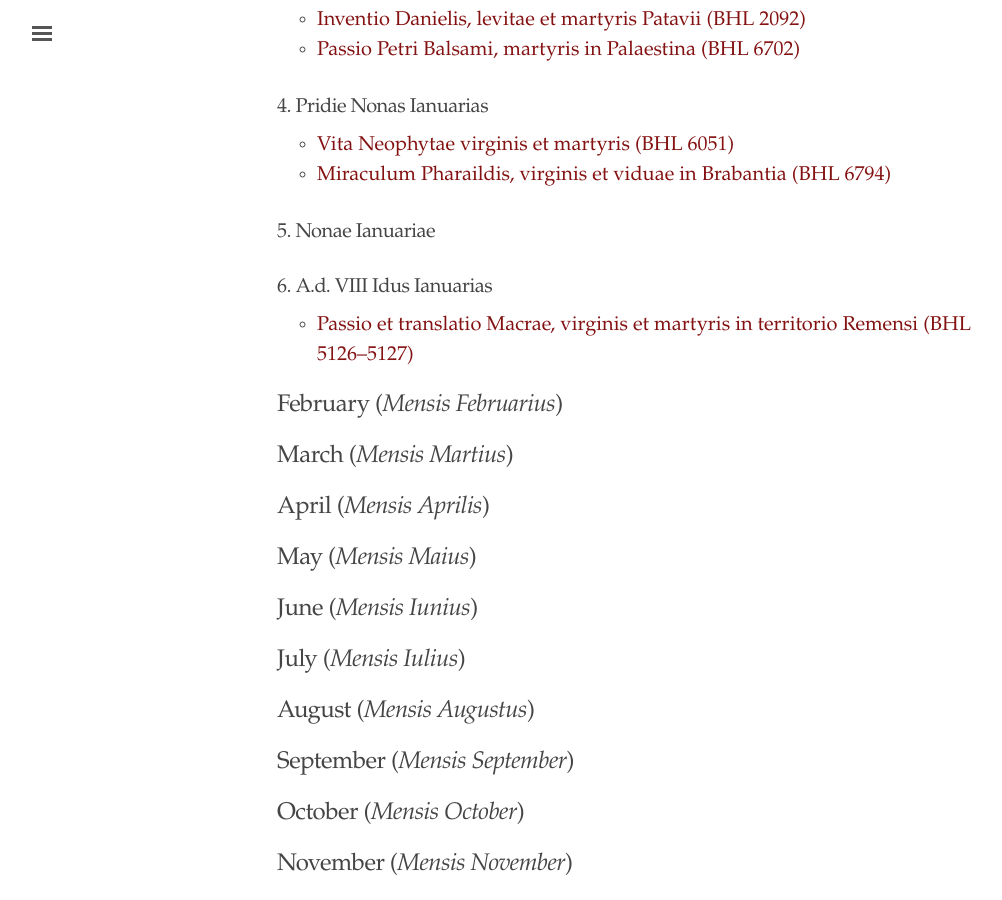
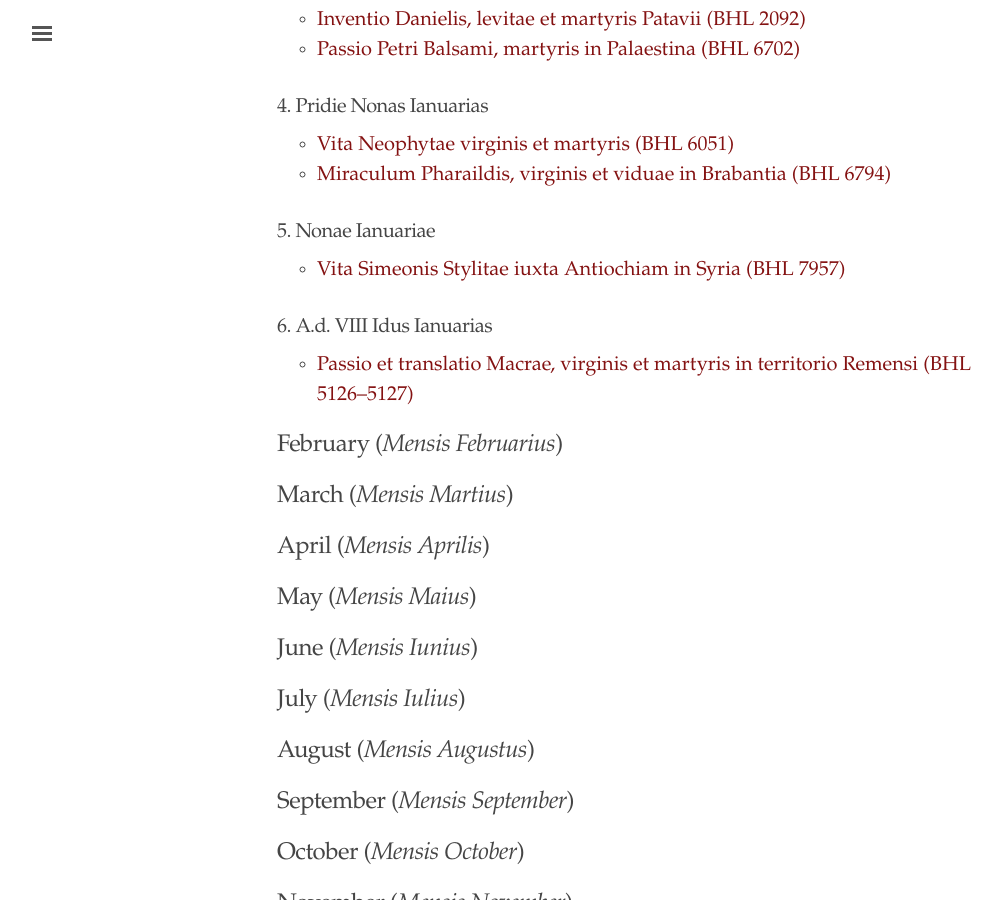
Before and after one commit to cjkoepke1/latin-hagiography, a Jekyll site: the page built from index.md, in a window 1280 px wide and 900 px high, scrolled down 898 px. Shown: the whole window, without its empty margins (3-1005 px from the left). Built offline with Jekyll 4.4.1, drawn with Linux system fonts in a browser that asks for light colours.

Commit message:
added Vita Simeonis Stylitae

```diff
--- a/index.md
+++ b/index.md
@@ -38,6 +38,7 @@ title: "Latin Hagiography"
 
 ### 5. Nonae Ianuariae
 
+- [Vita Simeonis Stylitae iuxta Antiochiam in Syria (BHL 7957)](https://cjkoepke1.github.io/latin-hagiography/texts/vita-simeonis/)
 
 ### 6. A.d. VIII Idus Ianuarias
 
```
